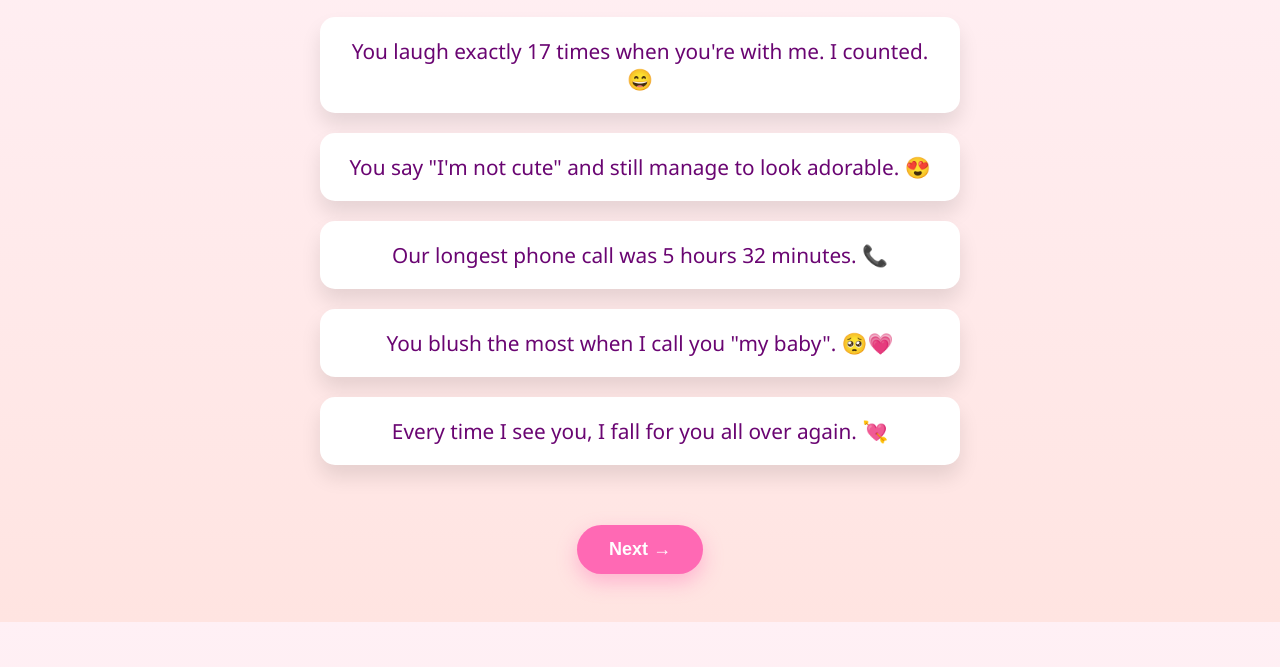
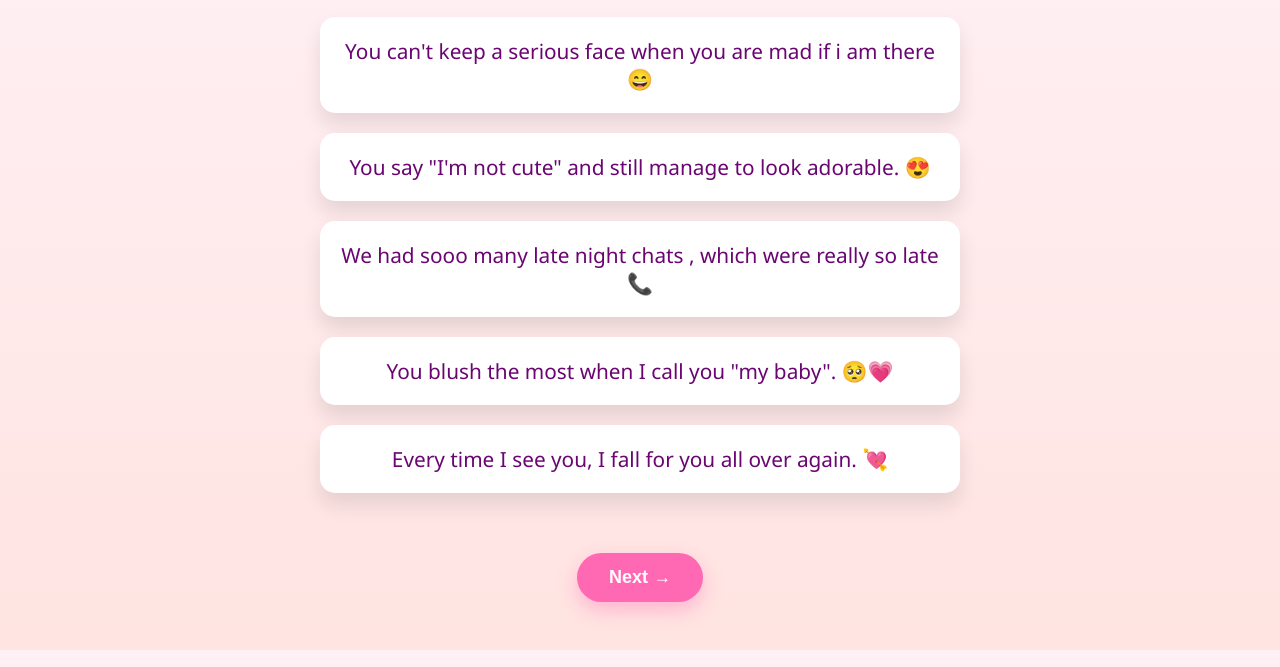
Before and after one commit to Aditya-Shukla-programmer/the-birthday, a plain HTML site: page fun-facts.html in a window 1280 px wide. Shown: the part 133-800 px from the top of the page. Drawn offline with Linux system fonts and the light colour scheme.

Commit message:
Update fun-facts.html

```diff
--- a/fun-facts.html
+++ b/fun-facts.html
@@ -65,10 +65,10 @@
 </head>
 <body>
   <h1>Some Cute Facts 💘</h1>
-  <div class="facts">
-    <div class="fact">You laugh exactly 17 times when you're with me. I counted. 😄</div>
+ <div class="facts">
+    <div class="fact">You can't keep a serious face when you are mad if i am there 😄</div>
     <div class="fact">You say "I'm not cute" and still manage to look adorable. 😍</div>
-    <div class="fact">Our longest phone call was 5 hours 32 minutes. 📞</div>
+    <div class="fact">We had sooo many late night chats , which were really so late 📞</div>
     <div class="fact">You blush the most when I call you "my baby". 🥺💗</div>
     <div class="fact">Every time I see you, I fall for you all over again. 💘</div>
   </div>
```
